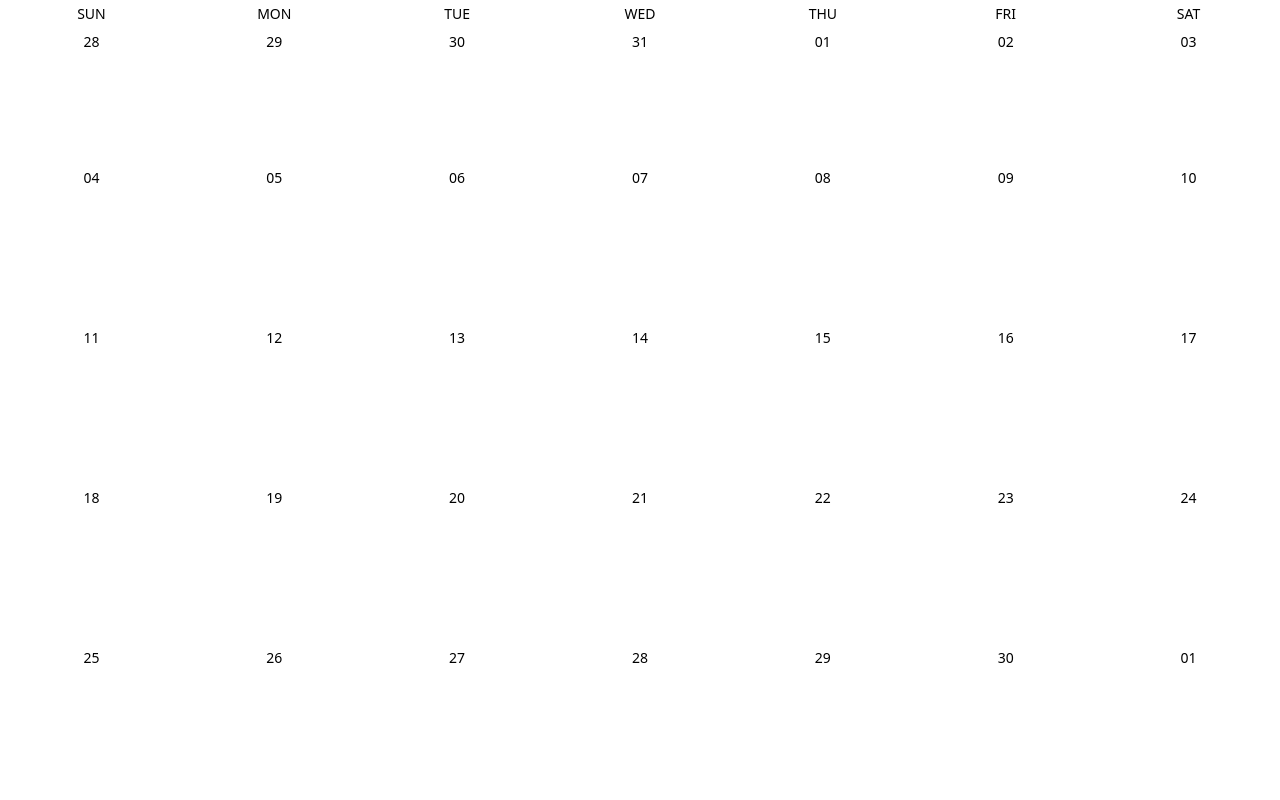
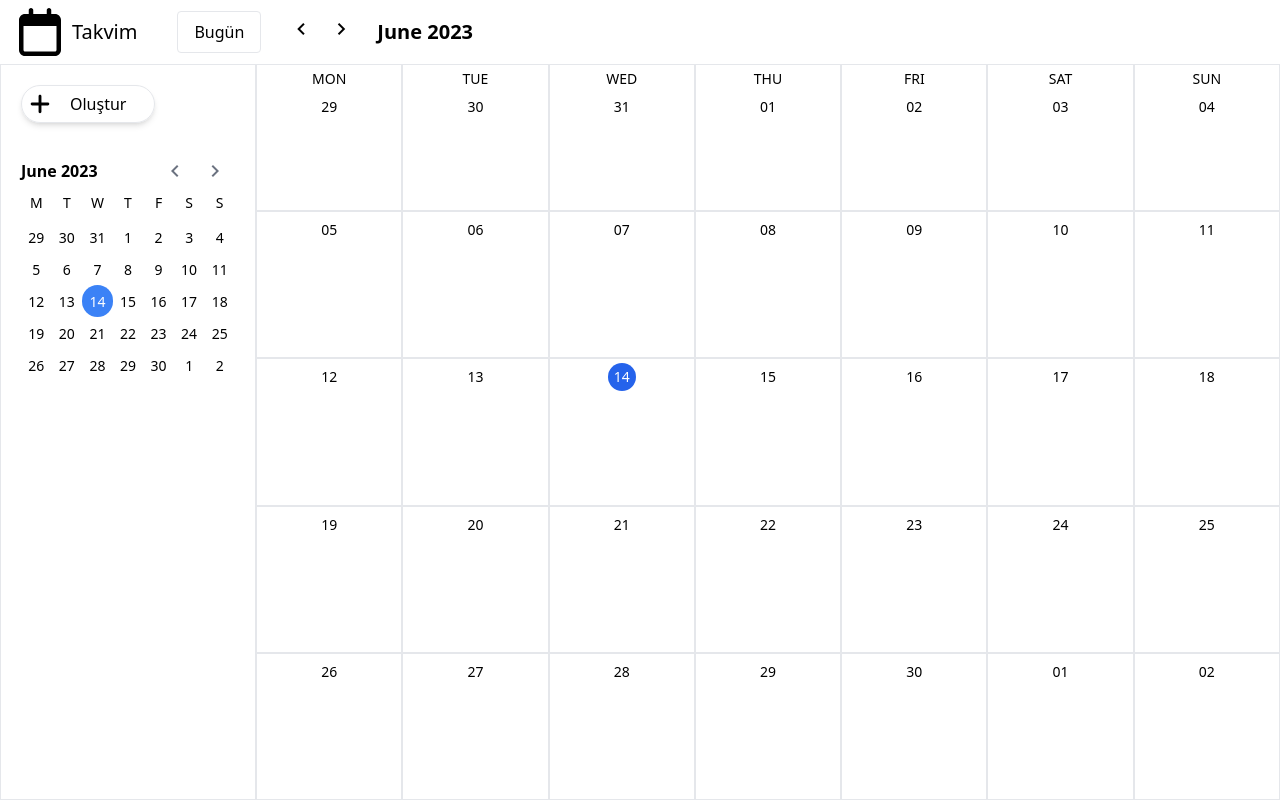
Before and after one commit to SKRNPC/MY-CALENDAR, a React (Create React App) app: page / in a window 1280 px wide. Built offline with nearby package versions, Linux system fonts and the light colour scheme.

Commit message:
Küçük takvim tasarımı eklendi

```diff
--- a/public/index.html
+++ b/public/index.html
@@ -3,6 +3,7 @@
   <head>
     <meta charset="utf-8" />
     <link rel="icon" href="%PUBLIC_URL%/favicon.ico" />
+    <link rel="stylesheet" href="https://fonts.googleapis.com/icon?family=Material+Icons+Outlined">
     <meta name="viewport" content="width=device-width, initial-scale=1" />
     <meta name="theme-color" content="#000000" />
     <meta
--- a/src/App.js
+++ b/src/App.js
@@ -1,15 +1,22 @@
-import React, { useState } from 'react';
+import React, { useState, useContext, useEffect } from 'react';
 import './App.css';
 import { getMonth } from './util'
 import CalendarHeader from './components/CalendarHeader';
 import Sidebar from './components/Sidebar';
 import Month from './components/Month';
+import GlobalContext from './context/GlobalContext';
 
 function App() {
   const [currentMonth, setCurrentMonth] = useState(getMonth())
+  const{monthIndex}=useContext(GlobalContext)
+  useEffect(()=>{
+
+    setCurrentMonth(getMonth(monthIndex))}
+  ,[monthIndex]);
+
   return (
     <React.Fragment>
-      <div  style={{height: '100vh'}} className="h-screen flex flex-columns">
+      <div  style={{height: '100vh'}} className="h-screen flex flex-col">
         <CalendarHeader/>
         <div className="flex flex-1">
           <Sidebar/>
--- a/src/components/CalendarHeader.js
+++ b/src/components/CalendarHeader.js
@@ -1,7 +1,44 @@
-import React from 'react'
+import React, { useContext } from 'react'
+import logo from '../assets/calendar-regular.svg'
+import GlobalContext from '../context/GlobalContext'
+import dayjs from 'dayjs';
+export default function CalendarHeader() {
+    const{monthIndex, setMonthIndex}= useContext(GlobalContext)
+    function handlePrevMonth(){
+        setMonthIndex(monthIndex-1);
+    }
+    function handleNextMonth(){
+        setMonthIndex(monthIndex+1);
+    }
+    function handleReset(){
+        setMonthIndex(monthIndex === dayjs().month()
+        ? monthIndex + Math.random()
+        : dayjs().month())
+    }
 
-export default function CalendarHeader() {
+
   return (
-    <div></div>
+    <header className='px-4 py-2 flex items-center'>
+        <img src={logo} alt="calendar" className='mr-2 w-12 h-12' />
+        <h1 className='mr-10 text-xl text-black-500 fond-bold'>
+            Takvim
+        </h1>
+        <button onClick={handleReset} className="border rounded py-2 px-4 mr-5">
+            Bugün
+        </button>
+        <button onClick={handlePrevMonth}>
+            <span className='material-icons-outlined cursor-pointer text-black-600 mx-2'>
+                chevron_left
+            </span>
+        </button>
+        <button onClick={handleNextMonth}>
+            <span className='material-icons-outlined cursor-pointer text-black-600 mx-2'>
+                chevron_right
+            </span>
+        </button>
+        <h2 className='ml-4 text-xl text-black-500 font-bold'>
+            {dayjs(new Date(dayjs().year(), monthIndex)).format("MMMM YYYY")}
+        </h2>
+    </header>
   )
 }
--- /dev/null
+++ b/src/components/CreateEventButton.js
@@ -0,0 +1,11 @@
+import React from 'react'
+import plusImg from '../assets/plus-solid.svg'
+
+export default function CreateEventButton() {
+  return (
+    <button className='border p-w rounded-full flex items-center shadow-md hover:shadow-2xl'>
+        <img src={plusImg} alt="create_event" className='pl-2 w-7 h-9' />
+        <span className='pl-5 pr-7'>Oluştur</span>
+    </button>
+  )
+}
--- a/src/components/Day.js
+++ b/src/components/Day.js
@@ -2,22 +2,23 @@ import React from 'react'
 import dayjs from 'dayjs'
 
 export default function Day({day, rowIdx}) {
-    function getCurrentDayClass(){
-        return day.format("DD-MM-YY") === dayjs().format('DD-MM-YY') ? 'bg-blue-600 text-white rounded-full w-7' : ''
+    function getCurrentDayClass() {
+        return day.format("DD-MM-YY") === dayjs().format('DD-MM-YY')
+        ? 'bg-blue-600 text-white rounded-full w-7'
+        : '';
     }
   return (
-    <div className='boder border-gray-200 flex flex-col'>
+    <div className='border border-gray-200 flex flex-col'>
         <header className='flex flex-col items-center'>
             {rowIdx === 0 &&(
                 <p className=' text-sm mt-1'>
                     {day.format('ddd').toUpperCase()}
                 </p>
             )}
-            <p className={'text-sm p-1 my-1 text-center ${getCurrentDayClass()}'}>
-                {day.format('DD')}
-            </p>
+                <p className={`text-sm p-1 my-1 text-center ${getCurrentDayClass()}`}>
+                    {day.format('DD')}
+                </p>
         </header>
-
     </div>
   )
 }
--- a/src/components/Sidebar.js
+++ b/src/components/Sidebar.js
@@ -1,7 +1,12 @@
 import React from 'react'
+import CreateEventButton from './CreateEventButton'
+import SmallCalendar from './SmallCalendar'
 
 export default function Sidebar() {
   return (
-    <div></div>
+    <aside className='border p-5 w-64'>
+        <CreateEventButton/>
+        <SmallCalendar/>
+    </aside>
   )
 }
--- /dev/null
+++ b/src/components/SmallCalendar.js
@@ -0,0 +1,84 @@
+import dayjs from 'dayjs'
+import React, { useContext, useEffect, useState } from 'react'
+import { getMonth } from '../util'
+import GlobalContext from '../context/GlobalContext'
+
+
+export default function SmallCalendar() {
+    const[currentMonthIdx, setCurrentMonthIdx]= useState(dayjs().month())
+    const[currentMonth, setCurrentMonth]=useState(getMonth())
+    useEffect(() => {
+        setCurrentMonth(getMonth(currentMonthIdx))
+    }, [currentMonthIdx])
+
+    const{monthIndex, setSmallCalendarmonth, setDaySelected, daySelected}=useContext(GlobalContext)
+
+    useEffect(()=>{
+        setCurrentMonthIdx(monthIndex)
+    },[monthIndex])
+
+    function handlePrevMonth(){
+        setCurrentMonthIdx(currentMonthIdx-1)
+    }
+    function handleNextMonth(){
+        setCurrentMonthIdx(currentMonthIdx+1)
+    }
+    function getDayClass(day){
+        const format = 'DD-MM-YY'
+        const nowDay = dayjs().format(format)
+        const currDay = day.format(format)
+        const slcDay = daySelected && daySelected.format(format)
+        if(nowDay === currDay){
+            return 'bg-blue-500 rounded-full text-white'
+        } else if(currDay === slcDay) {
+           return'bg-blue-100 rounded-full text-blue-600 font-bold'
+        } else {
+            return '';
+        }
+    }
+    return (
+    <div className='mt-9'>
+        <header className='flex justify-between'>
+            <p className='text-black font-bold'>
+                {dayjs(new Date(dayjs().year(), currentMonthIdx)).format(
+                    "MMMM YYYY"
+                )}
+            </p>
+            <div>
+                <button onClick={handlePrevMonth}>
+                    <span className='material-icons-outlined cursor-pointer text-gray-500 mx-2'>
+                        chevron_left
+                    </span>
+                </button>
+                <button onClick={handleNextMonth}>
+                    <span className='material-icons-outlined cursor-pointer text-gray-500 mx-2'>
+                        chevron_right
+                    </span>
+                </button>
+            </div>
+        </header>
+        <div className='grid grid-cols-7 grid-rows-6'>
+            {currentMonth[0].map((day,i) => (
+                <span key={i} className='text-sm py-1 text-center'>
+                    {day.format('dd').charAt(0)}
+                </span>
+            ))}
+            {currentMonth.map((row,i) => (
+                <React.Fragment key={i}>
+                    {row.map((day,idx) => (
+                        <button
+                            key={idx}
+                            onClick={()=>{
+                                setSmallCalendarmonth(currentMonthIdx)
+                                setDaySelected(day)
+                            }}
+                            className={`py-1 w-full ${getDayClass(day)}`}>
+                            <span className='text-sm'>{day.format('D')}</span>
+                        </button>
+                    ))}
+                </React.Fragment>
+            ))}
+        </div>
+    </div>
+  );
+}
--- /dev/null
+++ b/src/context/ContextWrapper.js
@@ -0,0 +1,27 @@
+import React, {useEffect, useState}from 'react'
+import GlobalContext from './GlobalContext'
+import dayjs from 'dayjs'
+
+export default function ContextWrapper(props) {
+    const[monthIndex, setMonthIndex]= useState(dayjs().month())
+    const[smallCalendarMonth, setSmallCalendarmonth]= useState(null)
+    const[daySelected, setDaySelected]= useState(null)
+    useEffect(()=>{
+        if(smallCalendarMonth !== null){
+            setMonthIndex(smallCalendarMonth)
+        }
+    }, [smallCalendarMonth])
+
+    return (
+    <GlobalContext.Provider
+        value={{
+            monthIndex,
+            setMonthIndex,
+            smallCalendarMonth,
+            setSmallCalendarmonth,
+            daySelected,setDaySelected
+        }}>
+        {props.children}
+    </GlobalContext.Provider>
+  )
+}
--- /dev/null
+++ b/src/context/GlobalContext.js
@@ -0,0 +1,13 @@
+import React from "react";
+
+const GlobalContext=React.createContext({
+    monthIndex: 0,
+    setMonthIndex: (index) => {},
+    smallCalendarMonth: 0,
+    setSmallCalendarmonth: (index)=>{},
+    daySelected: null,
+    setDaySelected: (day) => {},
+
+})
+
+export default GlobalContext;
--- a/src/index.js
+++ b/src/index.js
@@ -3,11 +3,12 @@ import ReactDOM from 'react-dom/client';
 import './index.css';
 import App from './App';
 import reportWebVitals from './reportWebVitals';
+import ContextWrapper from './context/ContextWrapper';
 
 const root = ReactDOM.createRoot(document.getElementById('root'));
 root.render(
   <React.StrictMode>
-    <App />
+    <ContextWrapper><App /></ContextWrapper>
   </React.StrictMode>
 );
 
--- a/src/util.js
+++ b/src/util.js
@@ -1,8 +1,9 @@
 import dayjs from 'dayjs';
 
 export function getMonth(month = dayjs().month()){
+    month = Math.floor(month)
     const year =dayjs().year()
-    const ayinIlkGunu = dayjs(new Date(year, month, 1)).day()
+    const ayinIlkGunu = dayjs(new Date(year, month, 0)).day()
     let currentAySayac = 0 - ayinIlkGunu
 
     const daysMatrix= new Array(5).fill([]).map(() => {
```
Also changed, not shown: src/assets/calendar-regular.svg (added), src/assets/plus-solid.svg (added), src/components/Month.js (line endings or trailing spaces).
